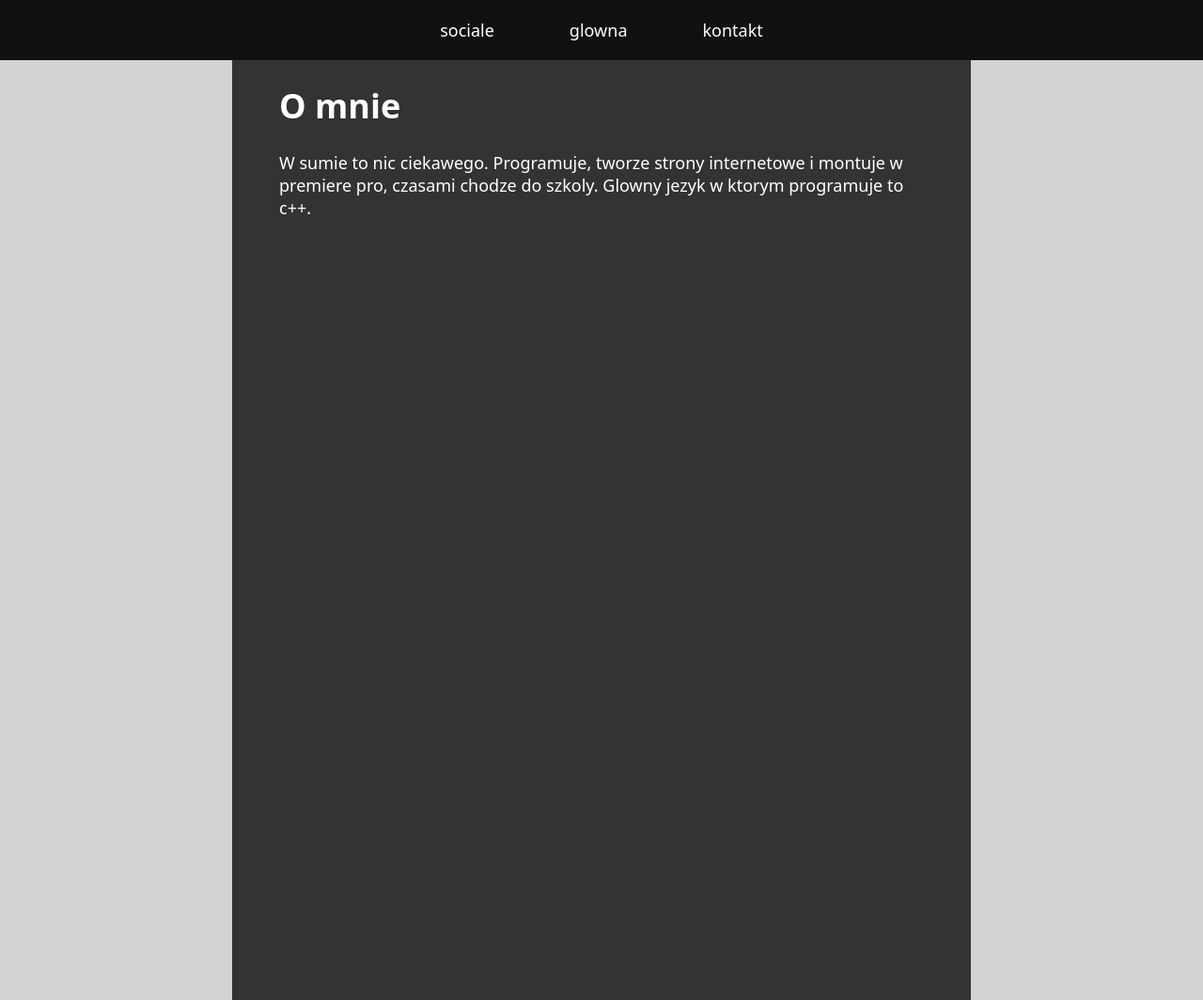
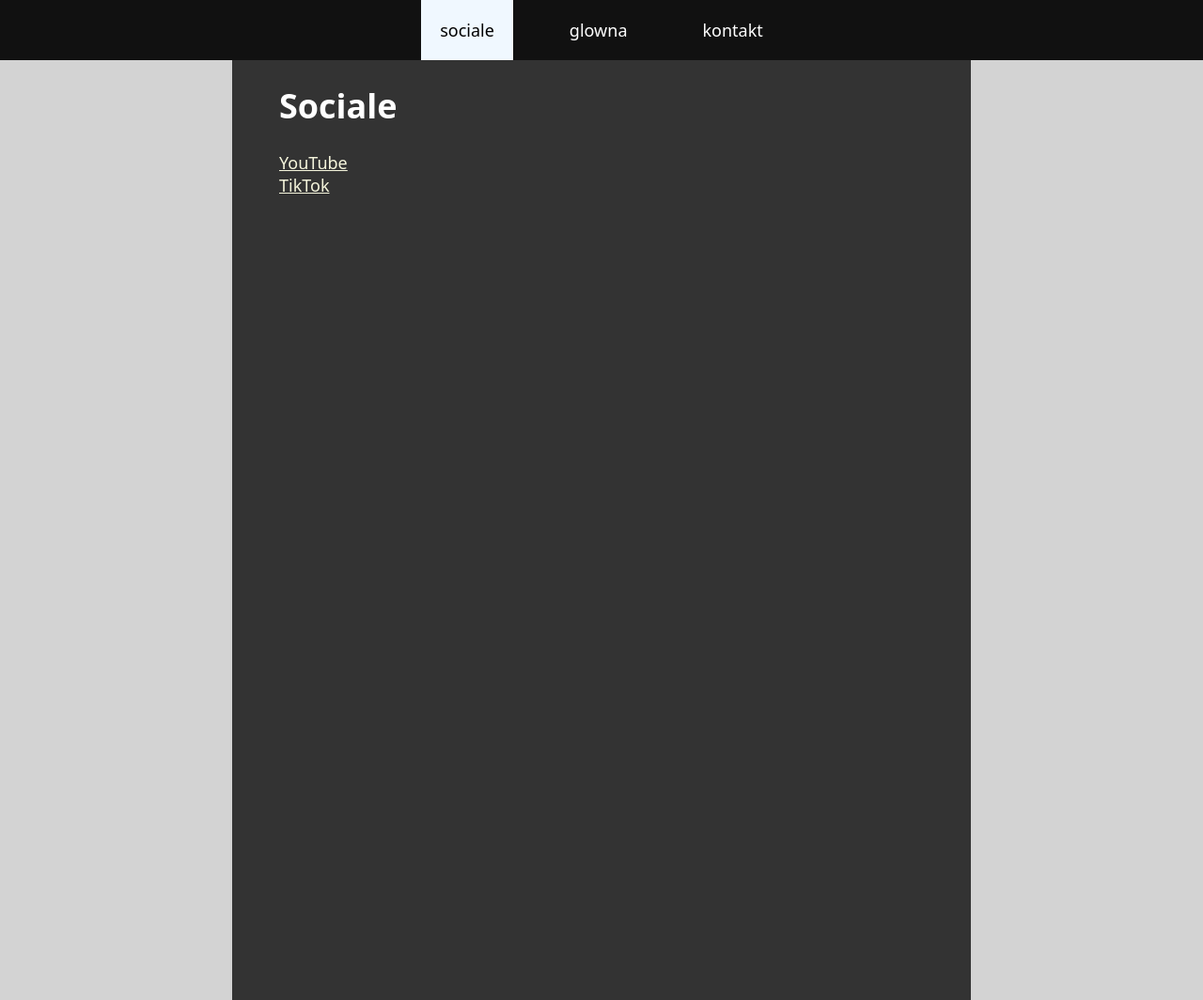
Before and after one commit to Alberthgfh/o-mnie, a plain HTML site: page sociale.html in a window 1280 px wide. Shown: the whole page at 94% size. Drawn offline with Linux system fonts and the light colour scheme.

Commit message:
afassfasdf

```diff
--- a/sociale.html
+++ b/sociale.html
@@ -8,7 +8,7 @@
 <body>
     <nav>
         <ul class="navbar">
-            <li><a href="sociale.html">sociale</a></li>
+            <li><a id="active" href="sociale.html">sociale</a></li>
             <li><a href="index.html">glowna</a></li>
             <li><a href="kontakt.html">kontakt</a></li>
         </ul>
@@ -18,8 +18,9 @@
 
         </div>
         <div class="srodek x">
-            <h1>O mnie</h1>
-            <p>W sumie to nic ciekawego. Programuje, tworze strony internetowe i montuje w premiere pro, czasami chodze do szkoly. Glowny jezyk w ktorym programuje to c++.</p>
+            <h1>Sociale</h1>
+            <a class="link" href="https://www.youtube.com/channel/UC1DiPtpQVEhffZbEAygBxNQ">YouTube</a><br>
+            <a class="link" href="">TikTok</a>
         </div>
         <div class="prawo x">
 
--- a/style.css
+++ b/style.css
@@ -16,6 +16,7 @@ body {
     flex-direction: row;
     align-items: center;
     justify-content: center;
+
 }
 
 .navbar>li {
@@ -26,10 +27,16 @@ body {
     text-decoration: none;
     color: white;
     padding: 20px;
+    transition: 0.3s;
 }
 
 .navbar>li>a:hover{
-    background-color: white;
+    background-color: aliceblue;
+    color: black;
+}
+
+#active {
+    background-color: aliceblue;
     color: black;
 }
 
@@ -64,3 +71,7 @@ body {
     margin: 0;
     padding-top: 0;
 }
+
+.link {
+    color: beige;
+}
```
Also changed, not shown: kontakt.html (+3 -3 lines).
